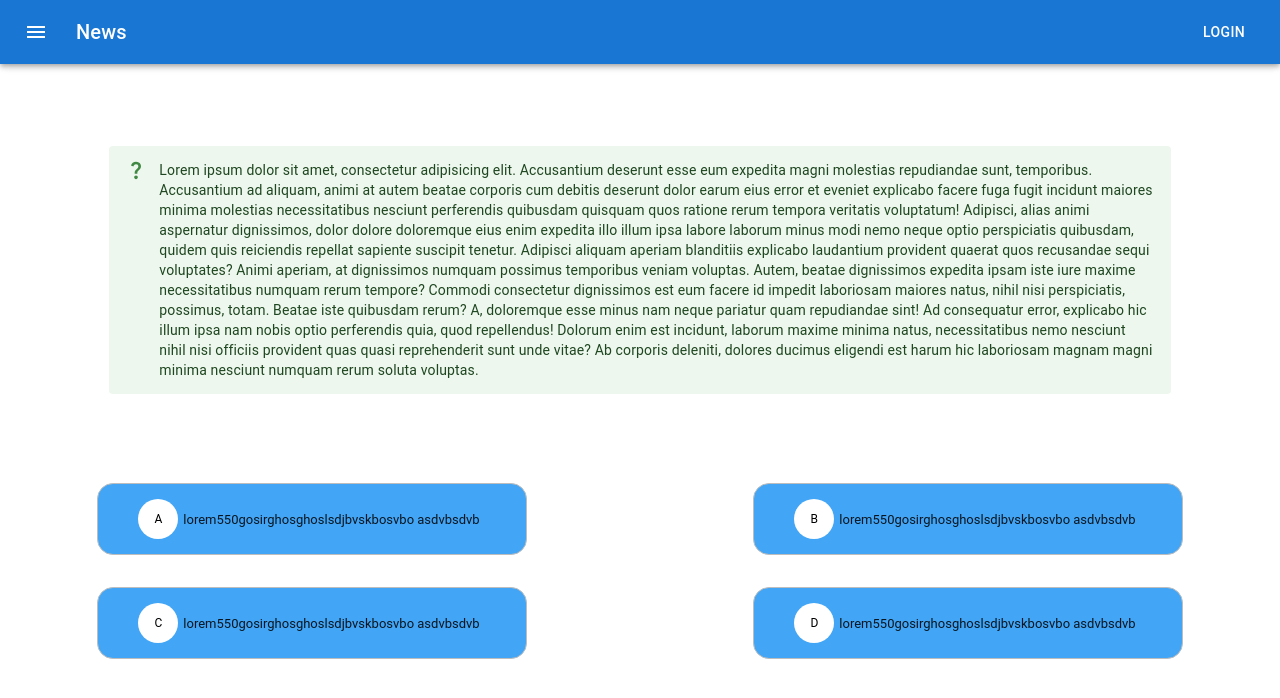
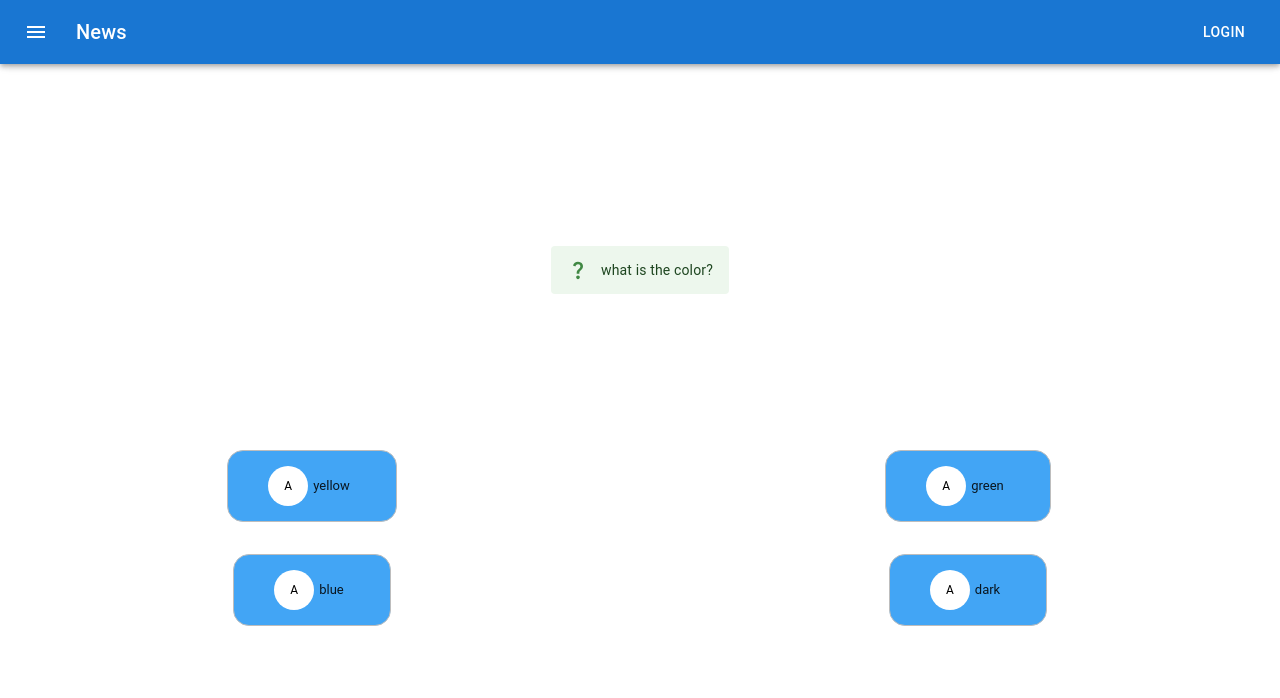
Before and after one commit to Logvinenko-web/support-test, a React (Create React App) app: page / in a window 1280 px wide. Shown: the top 698 px of the page. Built offline with nearby package versions, Linux system fonts and the light colour scheme.

Commit message:
add setIndex and maping data in element

```diff
--- a/src/components/Quize.js
+++ b/src/components/Quize.js
@@ -1,4 +1,4 @@
-import React from 'react';
+import React, { useState } from 'react';
 import Grid from '@mui/material/Grid';
 import { makeStyles } from '@mui/styles';
 import { Chip, Avatar } from '@mui/material';
@@ -39,9 +39,9 @@ const useStyles = makeStyles((theme) => ({
     userSelect: 'none',
     WebkitTapHighlightColor: 'transparent',
     cursor: 'pointer',
-    '&&:focus': {
-      backgroundColor: theme.palette.warning.light,
-    },
+    // '&&:focus': {
+    // //   backgroundColor: theme.palette.warning.light,
+    // },
     '&:active': {
       boxShadow: theme.shadows[1],
     },
@@ -53,7 +53,82 @@ const useStyles = makeStyles((theme) => ({
 
 const Quize = () => {
   const classes = useStyles();
+  const [index, setIndex] = useState(0);
 
+  const data = [
+    {
+        "id": 1,
+        "content": "what is the color?",
+        "createdAt": "2022-02-07T08:46:33.577Z",
+        "updatedAt": "2022-02-07T08:46:33.577Z",
+        "variants": [
+            {
+                "id": 9,
+                "variant": "yellow",
+                "isCorrect": true,
+                "createdAt": "2022-02-07T08:46:33.577Z",
+                "updatedAt": "2022-02-07T08:46:33.577Z"
+            },
+            {
+                "id": 10,
+                "variant": "green",
+                "isCorrect": false,
+                "createdAt": "2022-02-07T08:46:33.577Z",
+                "updatedAt": "2022-02-07T08:46:33.577Z"
+            },
+            {
+                "id": 11,
+                "variant": "blue",
+                "isCorrect": false,
+                "createdAt": "2022-02-07T08:46:33.577Z",
+                "updatedAt": "2022-02-07T08:46:33.577Z"
+            },
+            {
+                "id": 12,
+                "variant": "dark",
+                "isCorrect": false,
+                "createdAt": "2022-02-07T08:46:33.577Z",
+                "updatedAt": "2022-02-07T08:46:33.577Z"
+            }
+        ]
+    },
+    {
+        "id": 2,
+        "content": "what is the color?",
+        "createdAt": "2022-02-07T08:47:12.396Z",
+        "updatedAt": "2022-02-07T08:47:12.396Z",
+        "variants": [
+            {
+                "id": 13,
+                "variant": "cc",
+                "isCorrect": true,
+                "createdAt": "2022-02-07T08:47:12.396Z",
+                "updatedAt": "2022-02-07T08:47:12.396Z"
+            },
+            {
+                "id": 14,
+                "variant": "cc",
+                "isCorrect": false,
+                "createdAt": "2022-02-07T08:47:12.396Z",
+                "updatedAt": "2022-02-07T08:47:12.396Z"
+            },
+            {
+                "id": 15,
+                "variant": "ss",
+                "isCorrect": false,
+                "createdAt": "2022-02-07T08:47:12.396Z",
+                "updatedAt": "2022-02-07T08:47:12.396Z"
+            },
+            {
+                "id": 16,
+                "variant": "cc",
+                "isCorrect": false,
+                "createdAt": "2022-02-07T08:47:12.396Z",
+                "updatedAt": "2022-02-07T08:47:12.396Z"
+            }
+        ]
+    }
+]
   return (
     <Grid
       Grid
@@ -79,30 +154,7 @@ const Quize = () => {
             icon={<QuestionMarkIcon fontSize="inherit" />}
             severity="success"
           >
-            Lorem ipsum dolor sit amet, consectetur adipisicing elit.
-            Accusantium deserunt esse eum expedita magni molestias repudiandae
-            sunt, temporibus. Accusantium ad aliquam, animi at autem beatae
-            corporis cum debitis deserunt dolor earum eius error et eveniet
-            explicabo facere fuga fugit incidunt maiores minima molestias
-            necessitatibus nesciunt perferendis quibusdam quisquam quos ratione
-            rerum tempora veritatis voluptatum! Adipisci, alias animi aspernatur
-            dignissimos, dolor dolore doloremque eius enim expedita illo illum
-            ipsa labore laborum minus modi nemo neque optio perspiciatis
-            quibusdam, quidem quis reiciendis repellat sapiente suscipit
-            tenetur. Adipisci aliquam aperiam blanditiis explicabo laudantium
-            provident quaerat quos recusandae sequi voluptates? Animi aperiam,
-            at dignissimos numquam possimus temporibus veniam voluptas. Autem,
-            beatae dignissimos expedita ipsam iste iure maxime necessitatibus
-            numquam rerum tempore? Commodi consectetur dignissimos est eum
-            facere id impedit laboriosam maiores natus, nihil nisi perspiciatis,
-            possimus, totam. Beatae iste quibusdam rerum? A, doloremque esse
-            minus nam neque pariatur quam repudiandae sint! Ad consequatur
-            error, explicabo hic illum ipsa nam nobis optio perferendis quia,
-            quod repellendus! Dolorum enim est incidunt, laborum maxime minima
-            natus, necessitatibus nemo nesciunt nihil nisi officiis provident
-            quas quasi reprehenderit sunt unde vitae? Ab corporis deleniti,
-            dolores ducimus eligendi est harum hic laboriosam magnam magni
-            minima nesciunt numquam rerum soluta voluptas.
+           {data[index].content}
           </Alert>
         </Grid>
       </Grid>
@@ -113,7 +165,7 @@ const Quize = () => {
         justifyContent="center"
         alignItems="center"
       >
-        <Grid
+       { data[index].variants.map((item, i)=>( <Grid
           container
           item
           xs={12}
@@ -121,8 +173,9 @@ const Quize = () => {
           justifyContent="center"
           alignItems="center"
         >
-          <Grid item>
+         <Grid item>
             <Chip
+              onClick={() => setIndex(index + 1)}
               clickable
               classes={{
                 root: classes.root,
@@ -130,81 +183,13 @@ const Quize = () => {
                 clickable: classes.clickable,
               }}
               className={cx(classes.chip)}
-              label="lorem550gosirghosghoslsdjbvskbosvbo  asdvbsdvb"
+              label={item.variant}
               variant="outlined"
               avatar={<Avatar>A</Avatar>}
             />
           </Grid>
-        </Grid>
-        <Grid
-          container
-          item
-          xs={12}
-          sm={6}
-          justifyContent="center"
-          alignItems="center"
-        >
-          <Grid item>
-            <Chip
-              clickable
-              className={classes.chip}
-              classes={{
-                root: classes.root,
-                avatar: classes.avatar,
-                clickable: classes.clickable,
-              }}
-              label="lorem550gosirghosghoslsdjbvskbosvbo  asdvbsdvb"
-              variant="outlined"
-              avatar={<Avatar>B</Avatar>}
-            />
-          </Grid>
-        </Grid>
-        <Grid
-          container
-          item
-          xs={12}
-          sm={6}
-          justifyContent="center"
-          alignItems="center"
-        >
-          <Grid item>
-            <Chip
-              clickable
-              className={classes.chip}
-              classes={{
-                root: classes.root,
-                avatar: classes.avatar,
-                clickable: classes.clickable,
-              }}
-              label="lorem550gosirghosghoslsdjbvskbosvbo  asdvbsdvb"
-              variant="outlined"
-              avatar={<Avatar>C</Avatar>}
-            />
-          </Grid>
-        </Grid>
-        <Grid
-          container
-          item
-          xs={12}
-          sm={6}
-          justifyContent="center"
-          alignItems="center"
-        >
-          <Grid item>
-            <Chip
-              clickable
-              className={classes.chip}
-              classes={{
-                root: classes.root,
-                avatar: classes.avatar,
-                clickable: classes.clickable,
-              }}
-              label="lorem550gosirghosghoslsdjbvskbosvbo  asdvbsdvb"
-              variant="outlined"
-              avatar={<Avatar>D</Avatar>}
-            />
-          </Grid>
-        </Grid>
+        </Grid>))}
+
       </Grid>
     </Grid>
   );
```
